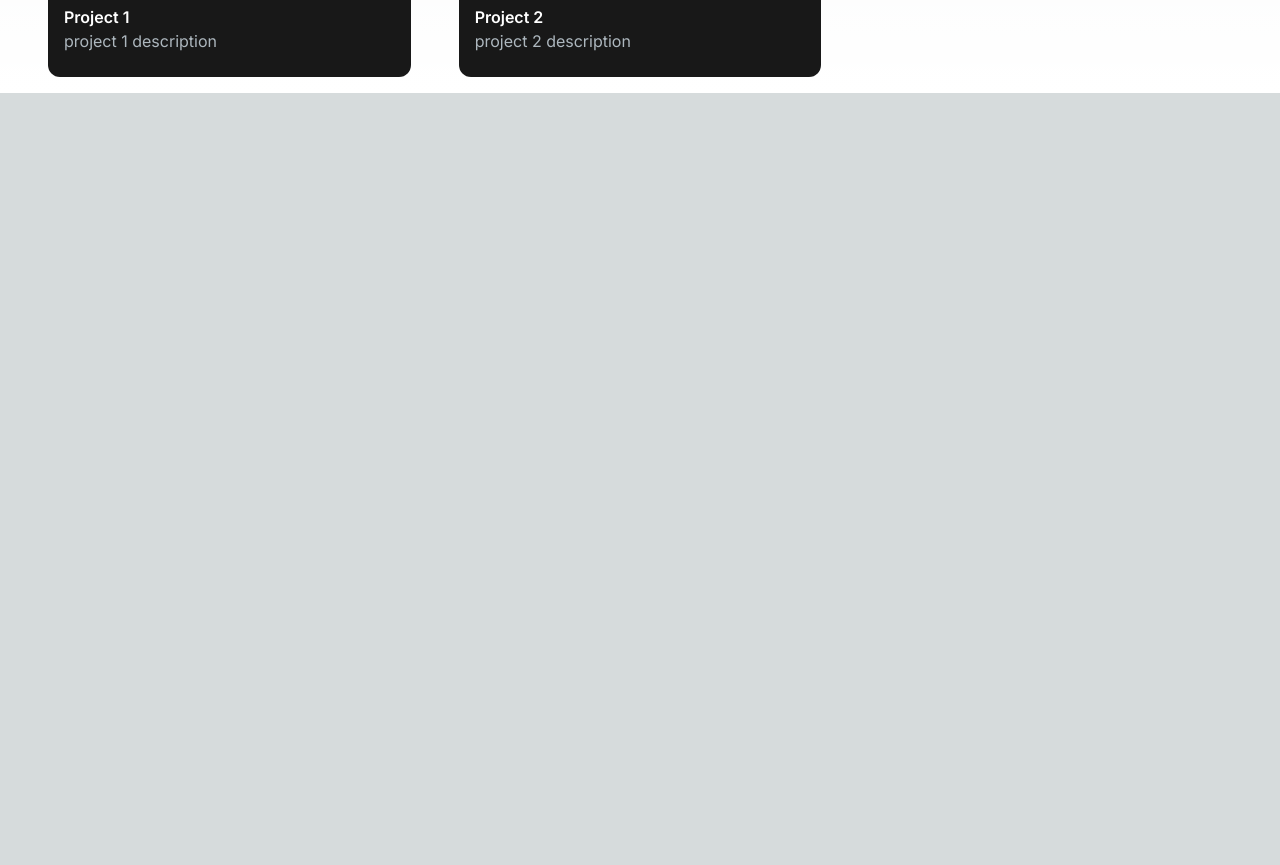
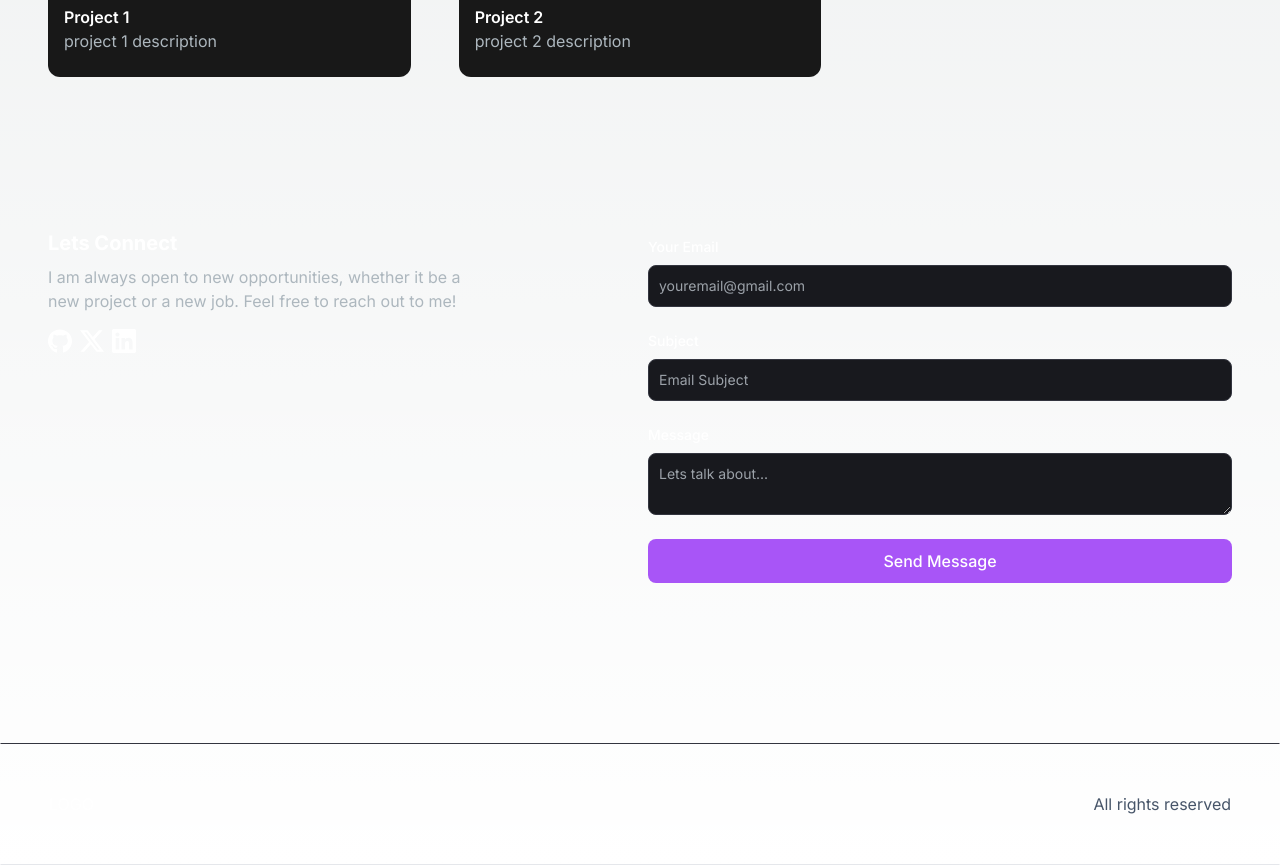
Before and after one commit to blacksheep-git/portfolio, a Next.js app: page / in a window 1280 px wide. Shown: the part 2000-2865 px from the top of the page. Before the commit the page ends 2093 px from the top, so only its background shows below. Built offline with nearby package versions, Linux system fonts and the light colour scheme.

Commit message:
Added email form, and footer.

```diff
--- /dev/null
+++ b/app/api/send/route.tsx
@@ -0,0 +1,25 @@
+import {NextResponse, NextRequest} from "next/server";
+import { Resend } from "resend";
+import {EmailTemplate} from "@/app/components/EmailTemplate";
+import React from "react";
+
+
+const resend = new Resend(process.env.RESEND_API_KEY);
+const fromEmail = process.env.FROM_EMAIL;
+
+export async function POST(req: NextRequest) {
+    const { email, subject, message } = await req.json();
+
+    try {
+        const data = await resend.emails.send({
+            from: fromEmail,
+            to: [fromEmail, email],
+            subject: subject,
+            react: EmailTemplate({subject: subject, message: message }) as React.ReactElement,
+        });
+
+        return NextResponse.json(data);
+    } catch (error) {
+        return NextResponse.json({ error });
+    }
+}
--- /dev/null
+++ b/app/components/EmailSection.tsx
@@ -0,0 +1,122 @@
+"use client";
+import React, { useState} from "react";
+import GitHubIcon from "@/public/icons/github.svg";
+import XIcon from "@/public/icons/x.svg";
+import LinkedInIcon from "@/public/icons/linkedin.svg";
+import Link from "next/link";
+import Image from "next/image";
+
+const EmailSection = () => {
+    const [emailSubmitted, setEmailSubmitted] = useState(false);
+    const handleSubmit = async (e) => {
+        e.preventDefault();
+        const data = {
+                email: e.target.email.value,
+                subject: e.target.subject.value,
+                message: e.target.message.value,
+            };
+        const JSONdata = JSON.stringify(data);
+        const endpoint = "api/send";
+        const options = {
+            method: "POST",
+            headers: {
+                "Content-Type": "application/json",
+            },
+            body: JSONdata,
+        };
+    const response = await fetch(endpoint, options);
+    const resData = await response.json();
+    console.log(resData);
+
+    if(response.status === 200) {
+        setEmailSubmitted(true);
+    } else {
+        console.log("Message failed to send.")
+    }
+    };
+
+
+    return (
+        <section className="grid md:grid-cols-2 my-12 md:my-12 py-24 gap-4">
+            {/*<div className="absolute w-80 h-80 z-0 bg-[radial-gradient(ellipse_at_center,_var(--tw-gradient-stops))] from-purple-900 to-transparent rounded-full blur-lg top-full -left-4 transform -translate-x-1/2 -translate-y-1/2"></div>*/}
+            <div className="z-10">
+                <h5 className="text-xl font-bold text-white my-2">Lets Connect</h5>
+                <p className="text-[#ADB7BE] mb-4 max-w-md">
+                    {" "}
+                    I am always open to new opportunities, whether it be a new project or a new job.
+                    Feel free to reach out to me!
+                </p>
+                <div className="socials flex flex-row gap-2">
+                    <Link href="https://github.com/blacksheep-git">
+                        <Image src={GitHubIcon} alt="GitHub" />
+                    </Link>
+                    <Link href="https://github.com/blacksheep-git">
+                        <Image src={XIcon} alt="X.com" />
+                    </Link>
+                    <Link href="https://github.com/blacksheep-git">
+                        <Image src={LinkedInIcon} alt="LinkedIn" />
+                    </Link>
+                </div>
+            </div>
+            <div className="mt-4">
+                <form className="flex flex-col" onSubmit={handleSubmit}>
+                    <div className="mb-6">
+                        <label
+                            htmlFor="email"
+                            className="text-white block mb-2 text-sm font-medium">
+                            Your Email
+                        </label>
+                        <input
+                            className="bg-[#18191E] border border-[#33353F] placeholder-[#9CA2A9] text-gray-100 text-sm rounded-lg block w-full p-2.5"
+                            type="email"
+                            id="email"
+                            name="email"
+                            required
+                            placeholder="youremail@gmail.com"
+                        />
+                    </div>
+                    <div className="mb-6">
+                        <label
+                            htmlFor="subject"
+                            className="text-white block mb-2 text-sm font-medium">
+                            Subject
+                        </label>
+                        <input
+                            className="bg-[#18191E] border border-[#33353F] placeholder-[#9CA2A9] text-gray-100 text-sm rounded-lg block w-full p-2.5"
+                            type="text"
+                            name="subject"
+                            id="subject"
+                            required
+                            placeholder="Email Subject"
+                        />
+                    </div>
+                    <div className="mb-6">
+                        <label
+                            htmlFor="message"
+                            className="text-white block mb-2 text-sm font-medium">
+                            Message
+                        </label>
+                        <textarea
+                            name="message"
+                            id="message"
+                            className="bg-[#18191E] border border-[#33353F] placeholder-[#9CA2A9] text-gray-100 text-sm rounded-lg block w-full p-2.5"
+                            required
+                            placeholder="Lets talk about..."
+                        />
+                    </div>
+                    <button type={"submit"} className="bg-purple-500 hover:bg-purple-600 text-white font-medium py-2.5 px-5 rounded-lg w-full">
+                        Send Message
+                    </button>
+                    {
+                        emailSubmitted &&
+                        <p className="text-green-500 text-sm mt-2">
+                            Message sent successfully!
+                        </p>
+                    }
+                </form>
+            </div>
+        </section>
+    );
+};
+
+export default EmailSection;
--- /dev/null
+++ b/app/components/EmailTemplate.tsx
@@ -0,0 +1,16 @@
+import * as React from 'react';
+
+interface EmailTemplateProps {
+    subject: string;
+    message: string;
+}
+
+export const EmailTemplate: React.FC<Readonly<EmailTemplateProps>> = ({ subject, message}) => (
+    <div>
+        <h1>{subject}</h1>
+        <p>
+            Your message was received! I will get back to you as soon as possible.
+        </p>
+        <p>{message}</p>
+    </div>
+);
--- /dev/null
+++ b/app/components/Footer.tsx
@@ -0,0 +1,15 @@
+import React from 'react';
+
+const Footer = () => {
+    return (
+        <footer className="footer border border-t-[#33353F] border-l-transparent border-r-transparent text-white ">
+            <div className="container p-12 flex justify-between">
+                <span>LOGO</span>
+                <p className="text-slate-600">All rights reserved</p>
+            </div>
+        </footer>
+    );
+};
+
+
+export default Footer;
--- a/app/page.tsx
+++ b/app/page.tsx
@@ -2,6 +2,8 @@ import HeroSection from "@/app/components/HeroSection";
 import NavBar from "@/app/components/NavBar";
 import AboutSection from "@/app/components/AboutSection";
 import ProjectSection from "@/app/components/ProjectSection";
+import EmailSection from "@/app/components/EmailSection";
+import Footer from "@/app/components/Footer";
 
 
 export default function Home() {
@@ -12,7 +14,9 @@ export default function Home() {
             <HeroSection/>
             <AboutSection/>
             <ProjectSection/>
+            <EmailSection/>
         </div>
+        <Footer/>
     </main>
   )
 }
--- a/package.json
+++ b/package.json
@@ -15,7 +15,8 @@
     "next": "14.0.4",
     "react": "^18",
     "react-dom": "^18",
-    "react-type-animation": "^3.2.0"
+    "react-type-animation": "^3.2.0",
+    "resend": "^2.1.0"
   },
   "devDependencies": {
     "@types/node": "^20",
```
Also changed, not shown: 1 other file (tests, documents, lock files or other folders).
